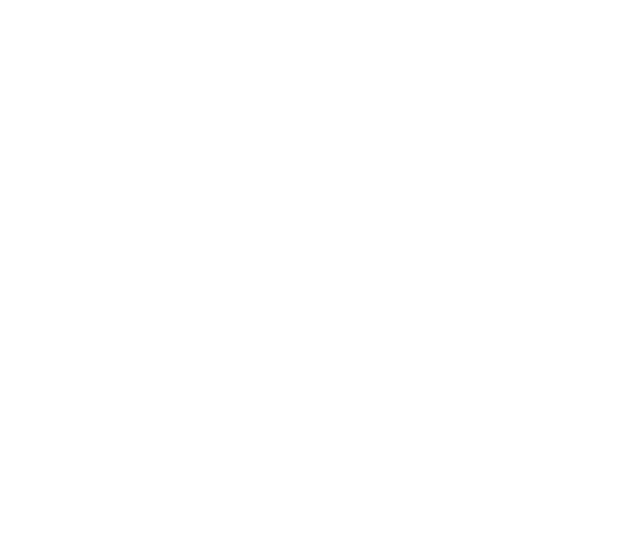
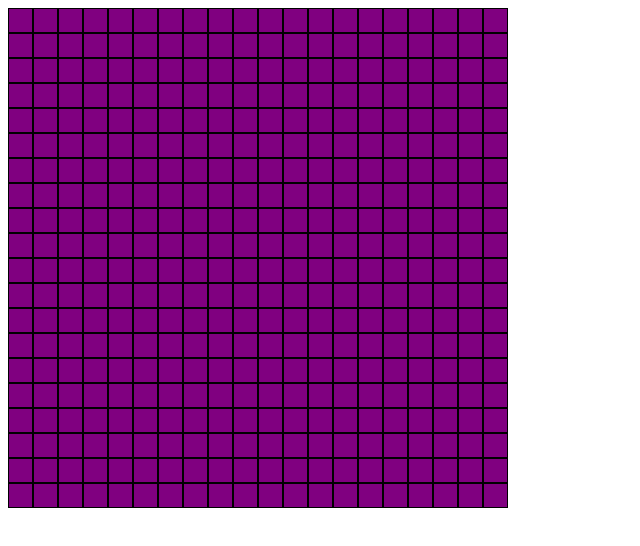
Before and after one commit to urostodorovic95/Etch-a-Sketch, a plain HTML site: page index.html in a window 1280 px wide. Shown: the whole page, without its empty margins (0-640 px from the left). Drawn offline with Linux system fonts and the light colour scheme.

Commit message:
Distribute and display the boxes correctly

```diff
--- a/index.html
+++ b/index.html
@@ -4,6 +4,7 @@
     <meta charset="UTF-8">
     <meta name="viewport" content="width=device-width, initial-scale=1.0">
     <title>Etch-a-Sketch</title>
+    <link rel="stylesheet" href="./styles/styles.css">
     <script src="./scripts/script.js" defer></script>
 </head>
 <body>
--- a/scripts/script.js
+++ b/scripts/script.js
@@ -3,14 +3,18 @@ const gridContainer = document.querySelector("#container-grid");
 
 // create a grid
 function createGrid(gridSize) {
-    // for gridSize integer create a grid with:
-    // horizontal - vertical same size
+    const boxSize = `${100 / gridSize}%`;
     for (let i=0; i < gridSize*gridSize; i++) {
         let newDiv = document.createElement("div");
         newDiv.classList.add("new-div");
+        newDiv.style.width = boxSize;
+        newDiv.style.height = boxSize;
+        newDiv.style.boxSizing = "border-box";
         gridContainer.appendChild(newDiv);
     }
 }
 
+
+
 // debug:
-console.log(createGrid(4))
+console.log(createGrid(20))
--- /dev/null
+++ b/styles/styles.css
@@ -0,0 +1,12 @@
+/* debug to visualize */
+.new-div {
+    background-color: purple;
+    border: 1px solid black;
+}
+/* styles */
+#container-grid {
+    display: flex;
+    flex-wrap: wrap;
+    width: 500px;
+    height: 500px;
+}
```
